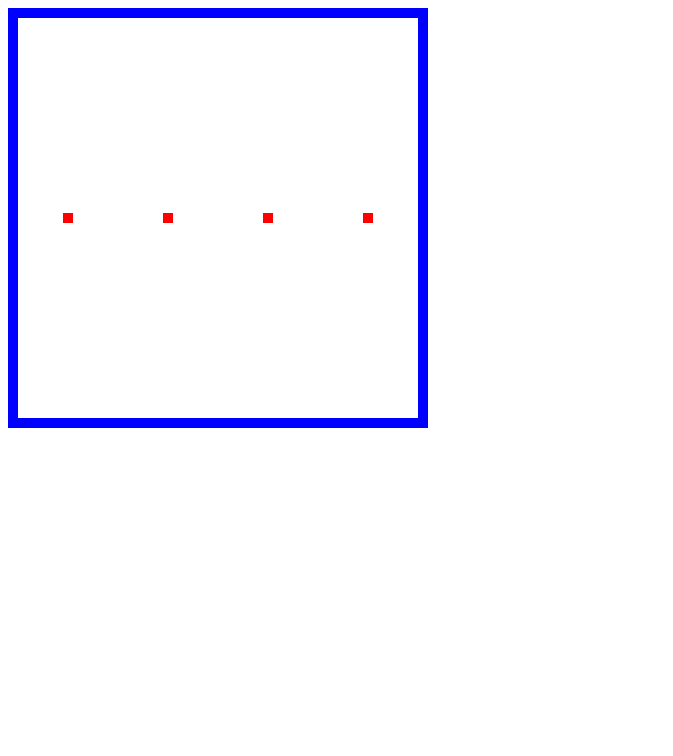
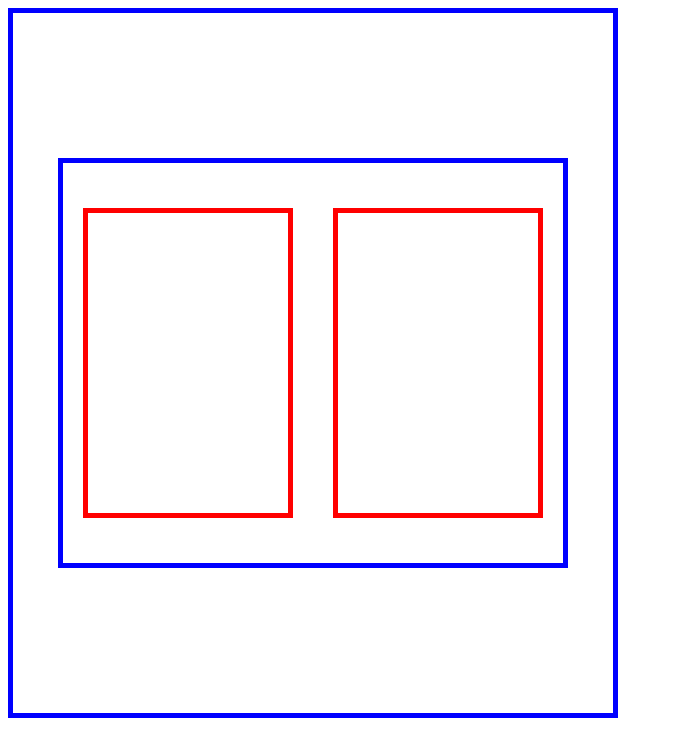
Before and after one commit to samara-caardoso/Portfolio-Angular-Senac, a plain HTML site: page codigos_aula_1_2parte/index.html in a window 1280 px wide. Shown: the whole page, without its empty margins (0-673 px from the left). Drawn offline with Linux system fonts and the light colour scheme.

Commit message:
Add files via upload

```diff
--- a/codigos_aula_1_2parte/index.html
+++ b/codigos_aula_1_2parte/index.html
@@ -4,9 +4,9 @@
     <style>
 
         #container_box{
-            width: 400px;
-            height: 400px;
-            border: solid 10px;
+            width: 600px;
+            height: 700px;
+            border: solid 5px;
             color: blue;
             display: flex;
             align-items: center;
@@ -15,11 +15,20 @@
 
         .card{
 
-            width: auto;
-            height: auto;
+            width: 200px;
+            height: 300px;
             border: solid 5px ;
             color: red;
 
+        }
+
+        #container_secundario{
+            width: 500px;
+            height: 400px;
+            border: solid 5px;
+            display: flex;
+            align-items: center;
+            justify-content: space-around;
         }
 
     </style>
@@ -31,10 +40,13 @@
 
     <div id="container_box">
 
+        <div id="container_secundario">
+
         <div class="card"></div>
         <div class="card"></div>
-        <div class="card"></div>
-        <div class="card"></div>
+
+
+    </div>
 
     </div>
 
```
